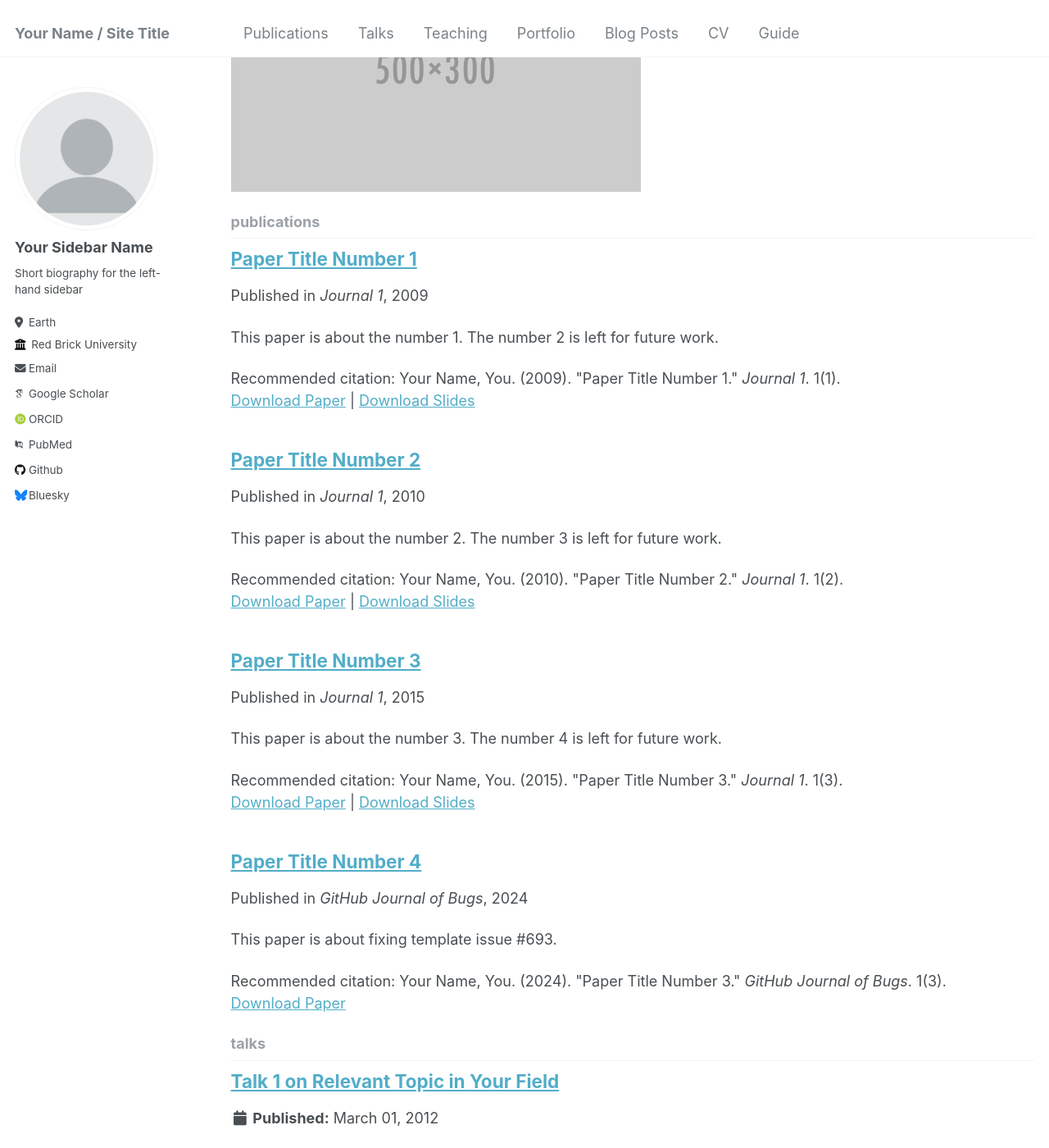
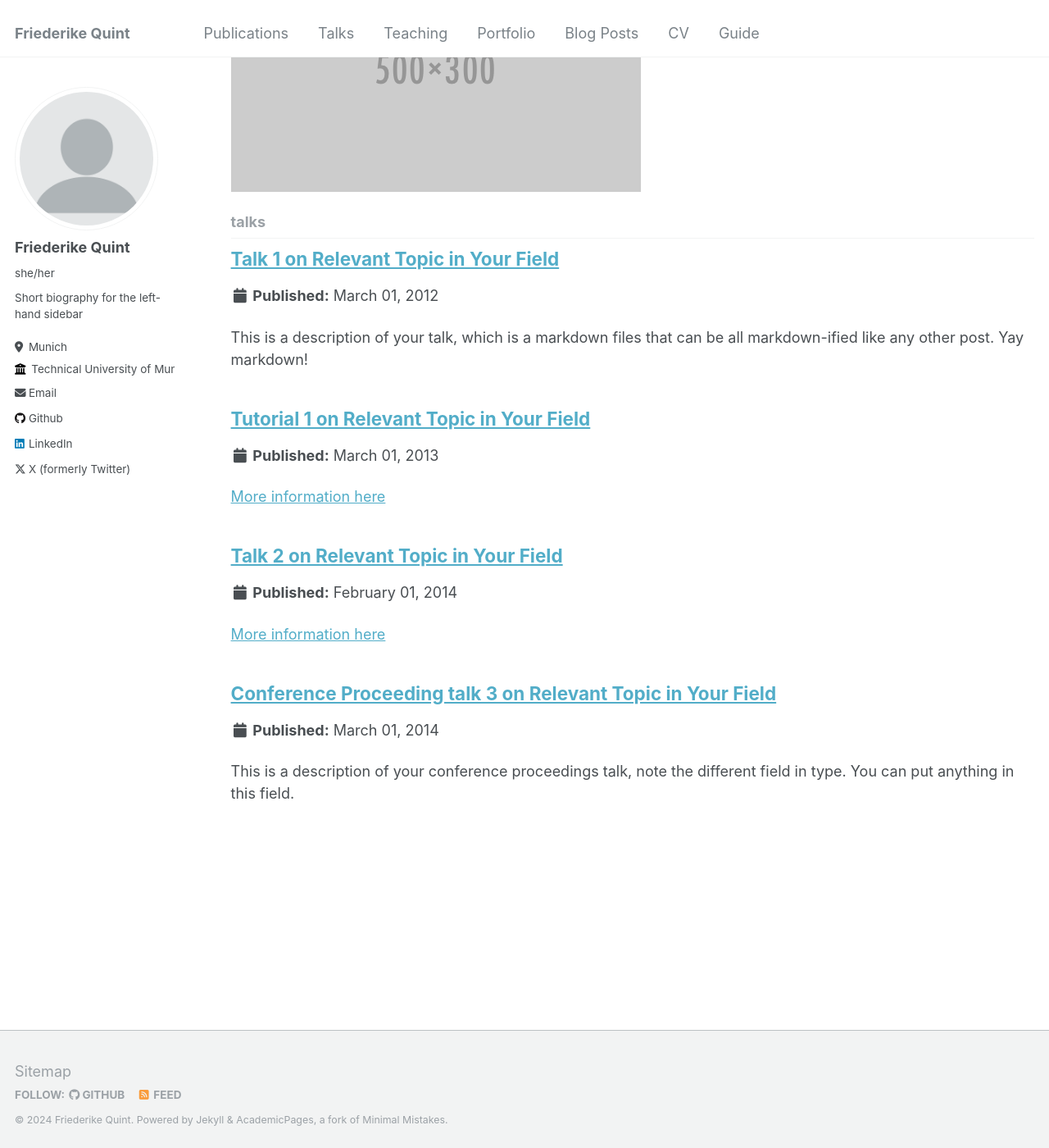
Before and after one commit to friederikequint/friederikequint.github.io, a Jekyll site: the page built from _pages/collection-archive.html, in a window 1280 px wide and 1400 px high, scrolled down 858 px. Shown: the whole window at 82% size. Built offline with Jekyll 4.4.1, drawn with Linux system fonts in a browser that asks for light colours; some web fonts are replaced; some of the changed text lies outside the part shown.

Commit message:
Update _config.yml

```diff
--- a/_config.yml
+++ b/_config.yml
@@ -8,13 +8,13 @@
 
 # Basic Site Settings
 locale                   : "en-US"
-title                    : "Your Name / Site Title"
+title                    : "Friederike Quint"
 title_separator          : "-"
-name                     : &name "Your Name"
-description              : &description "personal description"
-url                      : https://academicpages.github.io # the base hostname & protocol for your site e.g. "https://mmistakes.github.io"
+name                     : &name "Friederike Quint"
+description              : &description "Doctoral Candidate and Research Associate at the Chair of Digital Governance @TUM"
+url                      : https://github.com/friederikequint # the base hostname & protocol for your site e.g. "https://mmistakes.github.io"
 baseurl                  : "" # the subpath of your site, e.g. "/blog"
-repository               : "academicpages/academicpages.github.io"
+repository               : "friederikequint.github.io"
 
 # Site Author - The following control what appear as part of the author content on the side bar.
 #               If a field is blank the icon and link will not appear, otherwise it will be shown.
@@ -22,33 +22,33 @@ repository               : "academicpages/academicpages.github.io"
 author:
   # Biographic information
   avatar           : "profile.png"
-  name             : "Your Sidebar Name"
-  pronouns         : # example: "she/her"
+  name             : "Friederike Quint"
+  pronouns         : "she/her"
   bio              : "Short biography for the left-hand sidebar"
-  location         : "Earth"
-  employer         : "Red Brick University"
+  location         : "Munich"
+  employer         : "Technical University of Munich"
   uri              : # URL
-  email            : "none@example.org"
+  email            : "friederike.quint@tum.de"
 
   # Academic websites
   arxiv            : # URL - Update with the correct link to your profile
-  googlescholar    : "https://scholar.google.com/citations?user=PS_CX0AAAAAJ"
+  googlescholar    : #"https://scholar.google.com/citations?user=PS_CX0AAAAAJ"
   impactstory      : # URL
-  orcid            : "http://orcid.org/yourorcidurl"
+  orcid            : #"http://orcid.org/yourorcidurl"
   semantic         : # URL
-  pubmed           : "https://www.ncbi.nlm.nih.gov/pubmed/?term=john+snow"
+  pubmed           : #"https://www.ncbi.nlm.nih.gov/pubmed/?term=john+snow"
   researchgate     : # URL
 
   # Repositories and software development
   bitbucket        : # Username - Update with your username on the site
   codepen          : # Username
   dribbble         : # Username
-  github           : "academicpages"
+  github           : "friederikequint"
   kaggle           : # Username
   stackoverflow    : # User number or user number and name (i.e., use "1" or "1/jeff-atwood")
 
   # Social media
-  bluesky          : "bsky.app" # Replace this with you Bluesky username
+  bluesky          : #"friederikeq" # Replace this with you Bluesky username
   facebook         : # Username
   flickr           : # Username
   foursquare       : # Username
@@ -57,7 +57,7 @@ author:
   keybase          : # Username
   instagram        : # Username
   lastfm           : # Username
-  linkedin         : # Username
+  linkedin         : "https://www.linkedin.com/in/friederikequint/"
   mastodon         : # URL
   medium           : # URL
   pinterest        : # Username
@@ -65,7 +65,7 @@ author:
   steam            : # Username
   telegram         : # URL
   tumblr           : # Username
-  twitter          : # Username for X / Twitter
+  twitter          : "@FriederikeQ"
   vine             : # Username
   weibo            : # Username
   wikipedia        : # Username
@@ -201,10 +201,10 @@ kramdown:
 # Collections
 collections:
   teaching:
-    output: true
+    output: false # true
     permalink: /:collection/:path/
   publications:
-    output: true
+    output: false  # true
     permalink: /:collection/:path/
   portfolio:
     output: true
```
